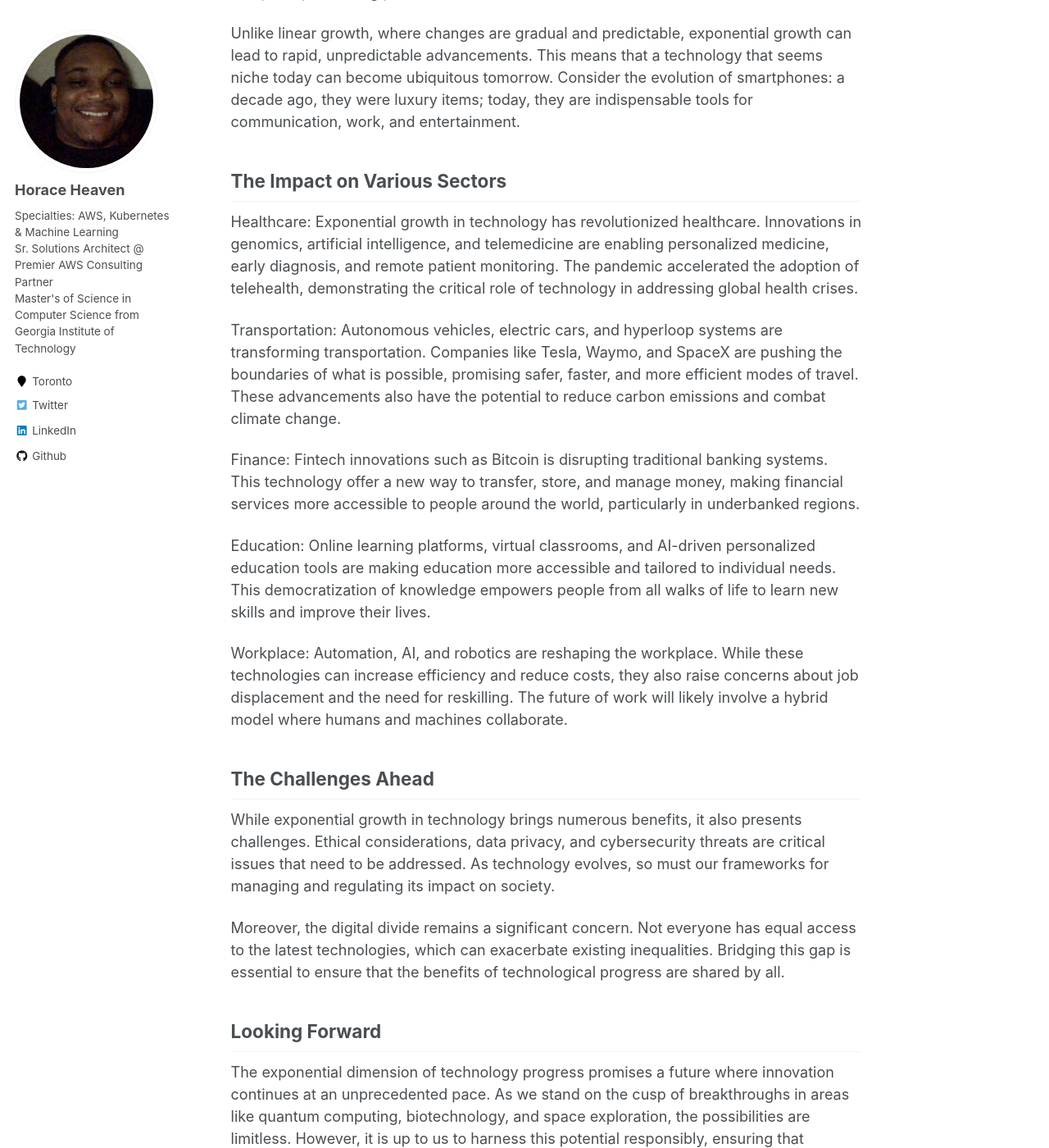
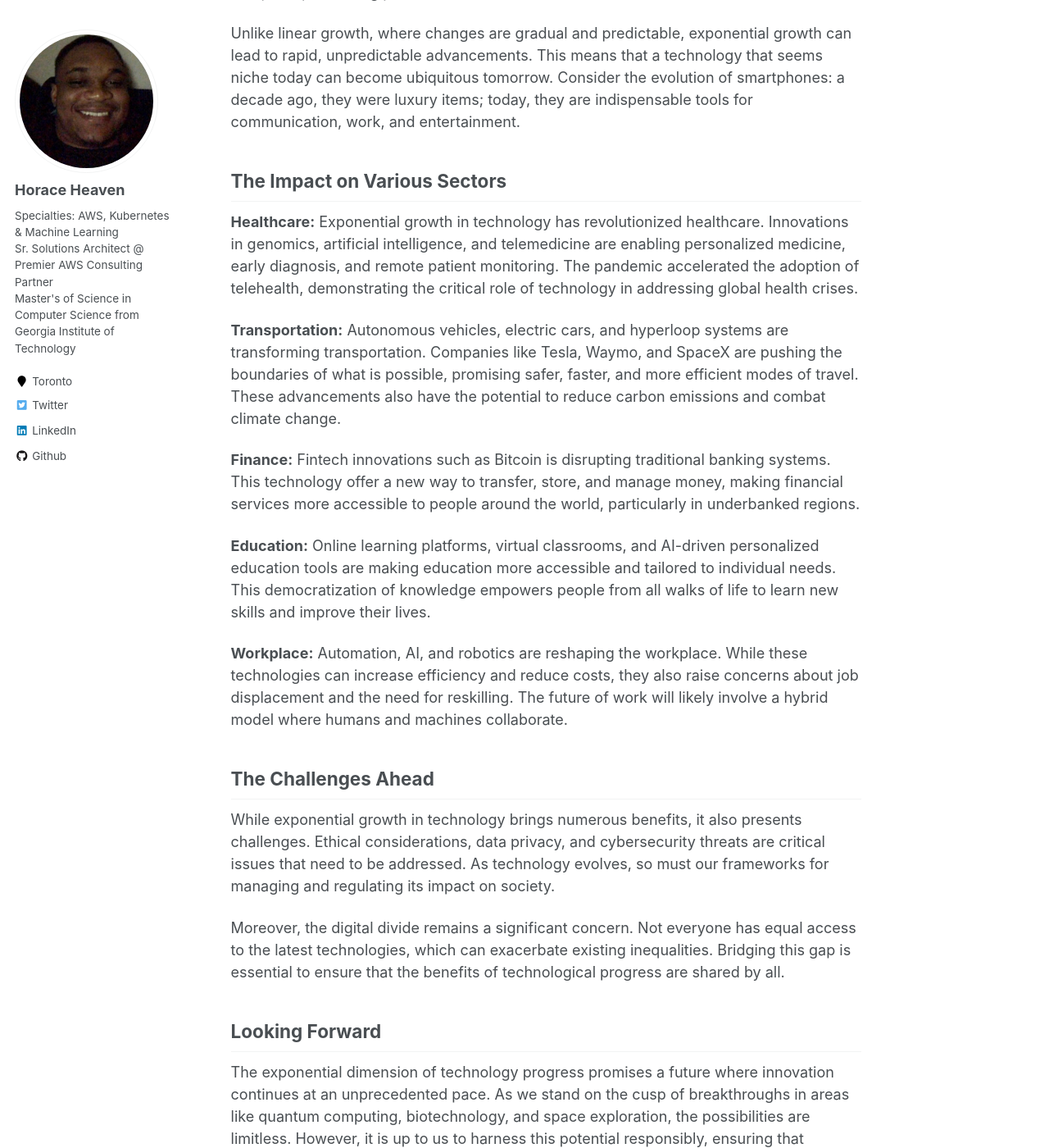
Before and after one commit to horaceheaven/horaceheaven.github.io, a Jekyll site: the page built from _publications/technology-progress-in-the-exponential-dimension.md, in a window 1280 px wide and 1400 px high, scrolled down 645 px. Shown: the whole window at 82% size. Built offline with Jekyll 4.4.1, drawn with Linux system fonts in a browser that asks for light colours; part of the change alters nothing that is shown.

Commit message:
update post

```diff
--- a/_publications/technology-progress-in-the-exponential-dimension.md
+++ b/_publications/technology-progress-in-the-exponential-dimension.md
@@ -17,15 +17,15 @@ Unlike linear growth, where changes are gradual and predictable, exponential gro
 
 ## The Impact on Various Sectors
 
-Healthcare: Exponential growth in technology has revolutionized healthcare. Innovations in genomics, artificial intelligence, and telemedicine are enabling personalized medicine, early diagnosis, and remote patient monitoring. The pandemic accelerated the adoption of telehealth, demonstrating the critical role of technology in addressing global health crises.
+**Healthcare:** Exponential growth in technology has revolutionized healthcare. Innovations in genomics, artificial intelligence, and telemedicine are enabling personalized medicine, early diagnosis, and remote patient monitoring. The pandemic accelerated the adoption of telehealth, demonstrating the critical role of technology in addressing global health crises.
 
-Transportation: Autonomous vehicles, electric cars, and hyperloop systems are transforming transportation. Companies like Tesla, Waymo, and SpaceX are pushing the boundaries of what is possible, promising safer, faster, and more efficient modes of travel. These advancements also have the potential to reduce carbon emissions and combat climate change.
+**Transportation:** Autonomous vehicles, electric cars, and hyperloop systems are transforming transportation. Companies like Tesla, Waymo, and SpaceX are pushing the boundaries of what is possible, promising safer, faster, and more efficient modes of travel. These advancements also have the potential to reduce carbon emissions and combat climate change.
 
-Finance: Fintech innovations such as Bitcoin is disrupting traditional banking systems. This technology offer a new way to transfer, store, and manage money, making financial services more accessible to people around the world, particularly in underbanked regions.
+**Finance:** Fintech innovations such as Bitcoin is disrupting traditional banking systems. This technology offer a new way to transfer, store, and manage money, making financial services more accessible to people around the world, particularly in underbanked regions.
 
-Education: Online learning platforms, virtual classrooms, and AI-driven personalized education tools are making education more accessible and tailored to individual needs. This democratization of knowledge empowers people from all walks of life to learn new skills and improve their lives.
+**Education:** Online learning platforms, virtual classrooms, and AI-driven personalized education tools are making education more accessible and tailored to individual needs. This democratization of knowledge empowers people from all walks of life to learn new skills and improve their lives.
 
-Workplace: Automation, AI, and robotics are reshaping the workplace. While these technologies can increase efficiency and reduce costs, they also raise concerns about job displacement and the need for reskilling. The future of work will likely involve a hybrid model where humans and machines collaborate.
+**Workplace:** Automation, AI, and robotics are reshaping the workplace. While these technologies can increase efficiency and reduce costs, they also raise concerns about job displacement and the need for reskilling. The future of work will likely involve a hybrid model where humans and machines collaborate.
 
 ## The Challenges Ahead
 
```
